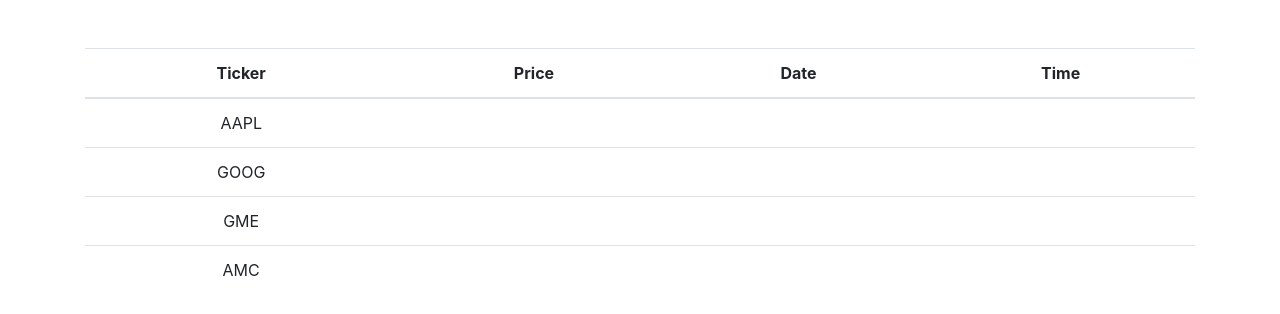
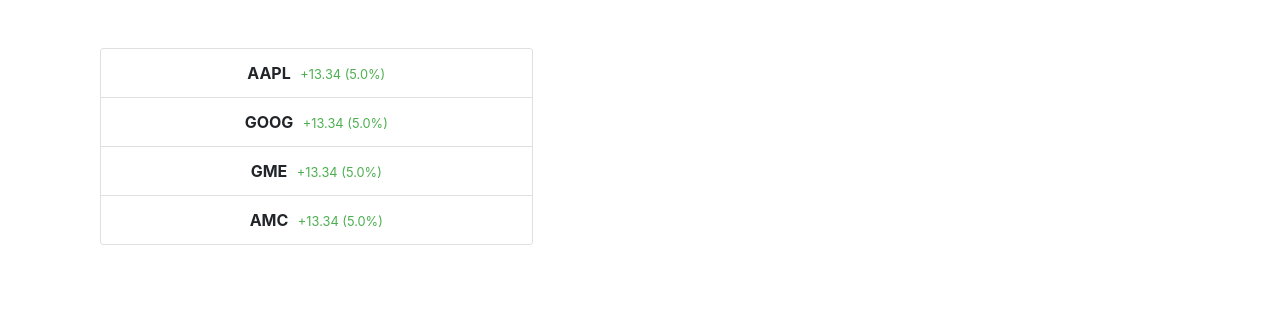
Before and after one commit to dearg-amadaun/stock-tracker-app, a React (Create React App) app: page / in a window 1280 px wide. Shown: the top 314 px of the page. Built offline with nearby package versions, Linux system fonts and the light colour scheme; no server answers.

Commit message:
rough component styling

```diff
--- a/src/App.js
+++ b/src/App.js
@@ -7,7 +7,17 @@
   return (
     <div className="App">
       <div className="container">
-        <table className="table mt-5">
+        <div className="col-md-5 mt-5">
+          <div className="card">
+              <ul className="list-group list-group-flush">
+                <StockRow ticker='AAPL' />
+                <StockRow ticker='GOOG' />
+                <StockRow ticker='GME' />
+                <StockRow ticker='AMC' />
+              </ul>
+          </div>
+        </div>
+        {/* <table className="table mt-5">
           <thead>
             <tr>
               <th>Ticker</th>
@@ -22,7 +32,7 @@
               <StockRow ticker="GME" />
               <StockRow ticker="AMC" />
             </tbody>
-        </table>
+        </table> */}
       </div>
     </div>
   );
--- a/src/components/StockRow.js
+++ b/src/components/StockRow.js
@@ -1,5 +1,11 @@
 import React, { Component } from 'react';
 import { stock } from '../resources/stock.js';
+
+const changeStyle = {
+    color: '#4caf50',
+    fontSize: '0.8rem',
+    marginLeft: 5
+  }
 
 class StockRow extends Component {
 
@@ -22,12 +28,12 @@
 
     render() {
         return (
-            <tr>
-                <td>{this.props.ticker}</td>
-                <td>{this.state.data.price}</td>
-                <td>{this.state.data.date}</td>
-                <td>{this.state.data.time}</td>
-            </tr>
+            <li className="list-group-item">
+                  <b>{this.props.ticker}</b> {this.state.data.price}
+                  <span className="change" style={changeStyle}>
+                    +13.34 (5.0%)
+                  </span>
+                </li>
         )
     }
 
```
